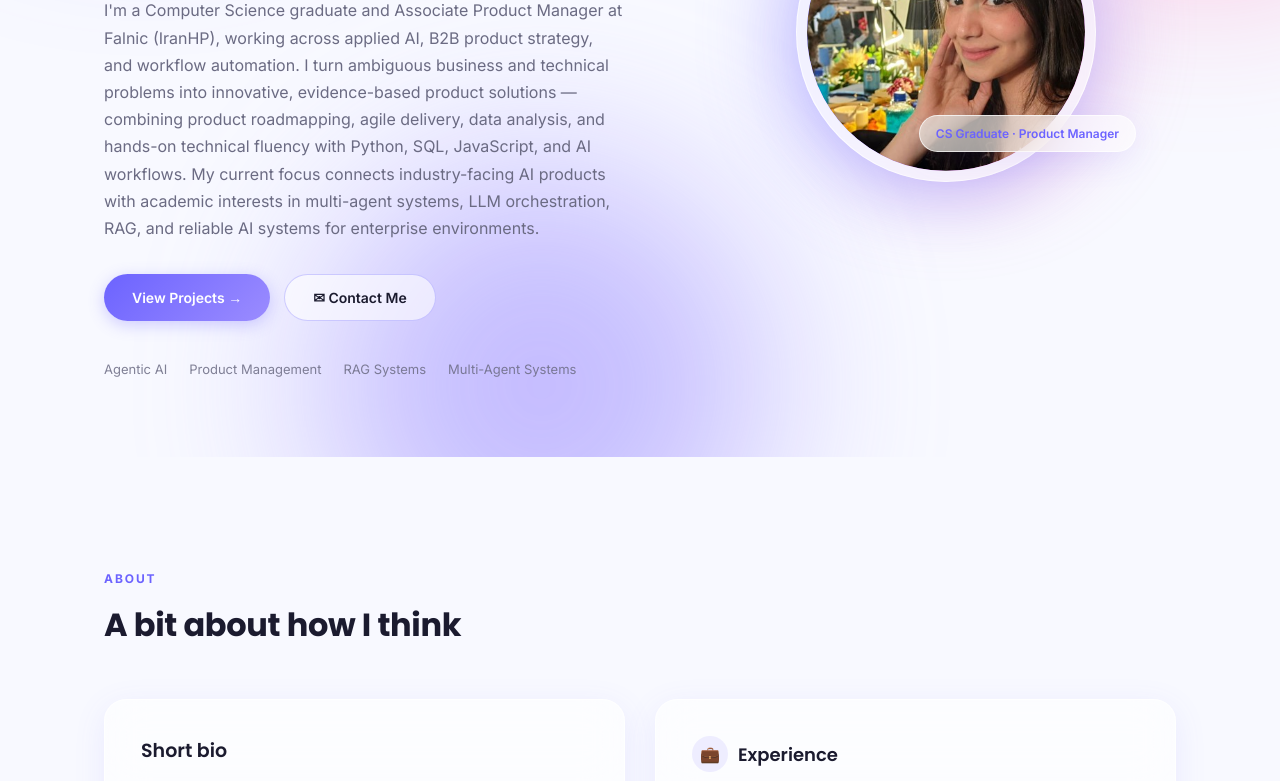
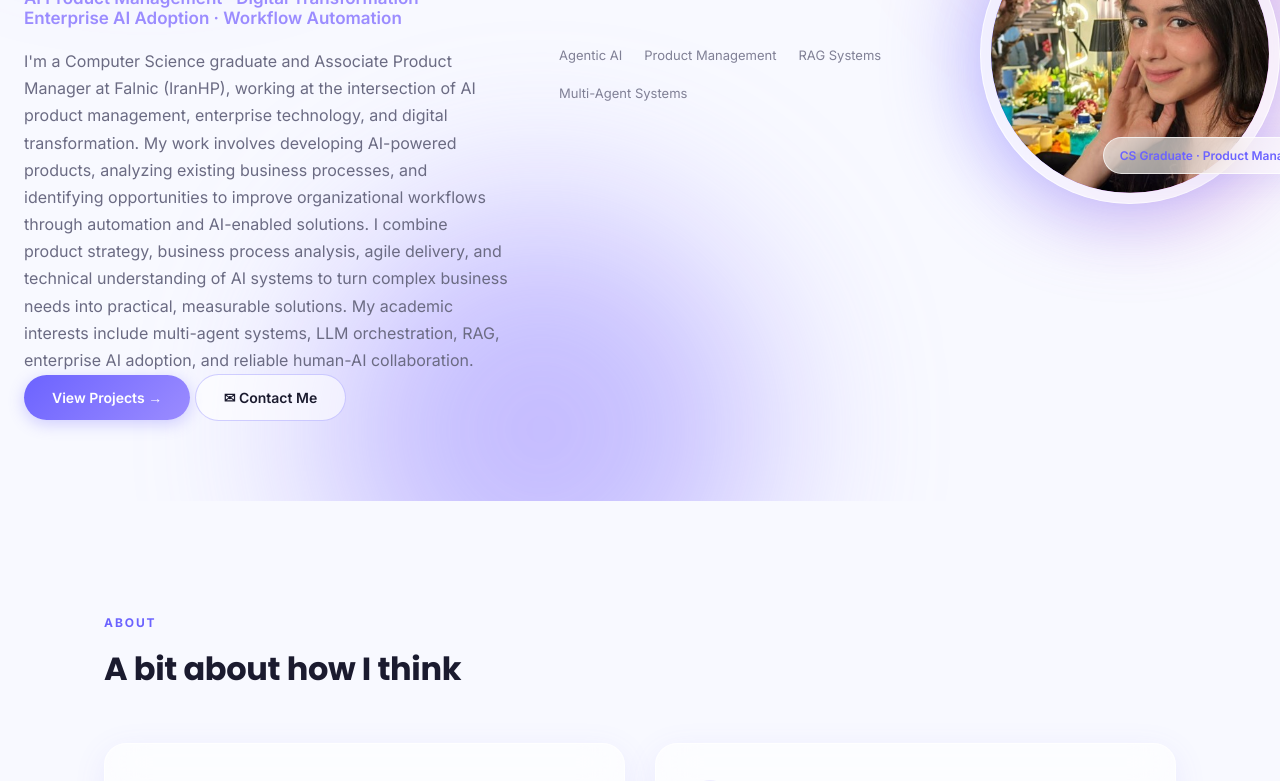
Before and after one commit to arbatimahsa/mahsa-portfolio, a plain HTML site: page index.html in a window 1280 px wide. Shown: the part 453-1234 px from the top of the page. Drawn offline with Linux system fonts and the light colour scheme.

Commit message:
Update index.html

```diff
--- a/index.html
+++ b/index.html
@@ -251,9 +251,10 @@
       <span class="eyebrow">Bridging AI research, innovation, and product impact</span>
       <h1 class="hero-title"><span class="gradient-text">Mahsa Arbati</span>
 Computer Science Graduate · AI Systems & Product Innovation</h1>
-      <p class="hero-sub">AI Products · Workflow Automation · Applied AI Innovation · Research-Driven Systems</p>
-      <p class="hero-intro">I'm a Computer Science graduate and Associate Product Manager at Falnic (IranHP), working across applied AI, B2B product strategy, and workflow automation. I turn ambiguous business and technical problems into innovative, evidence-based product solutions — combining product roadmapping, agile delivery, data analysis, and hands-on technical fluency with Python, SQL, JavaScript, and AI workflows. My current focus connects industry-facing AI products with academic interests in multi-agent systems, LLM orchestration, RAG, and reliable AI systems for enterprise environments.</p>
-      <div class="hero-ctas">
+      <p class="hero-sub">AI Product Management · Digital Transformation · Enterprise AI Adoption · Workflow Automation</p>
+      <p class="hero-intro">
+I'm a Computer Science graduate and Associate Product Manager at Falnic (IranHP), working at the intersection of AI product management, enterprise technology, and digital transformation. My work involves developing AI-powered products, analyzing existing business processes, and identifying opportunities to improve organizational workflows through automation and AI-enabled solutions. I combine product strategy, business process analysis, agile delivery, and technical understanding of AI systems to turn complex business needs into practical, measurable solutions. My academic interests include multi-agent systems, LLM orchestration, RAG, enterprise AI adoption, and reliable human-AI collaboration.
+</p>
         <a href="#projects" class="btn btn-gradient">View Projects →</a>
         <a href="#contact" class="btn btn-outline">✉ Contact Me</a>
       </div>
```
